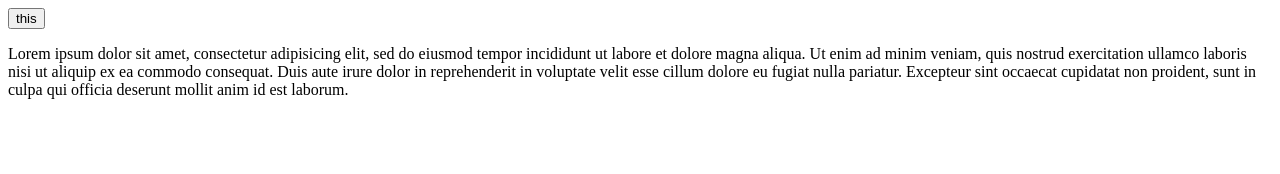
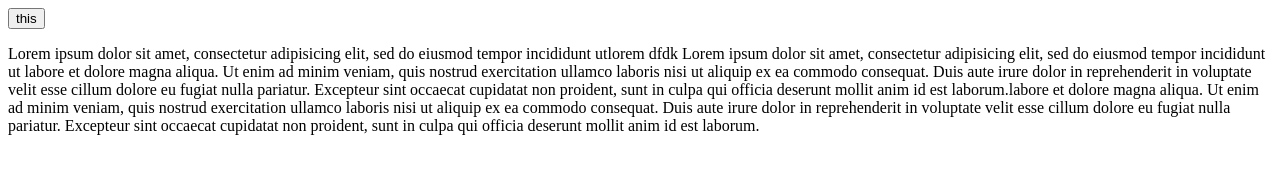
Before and after one commit to realDavidChen/MyAppTest, a plain HTML site: page index.html in a window 1280 px wide. Drawn offline with Linux system fonts and the light colour scheme.

Commit message:
changes app.js

```diff
--- a/app.js
+++ b/app.js
@@ -0,0 +1 @@
+console.log(hello);
--- a/index.html
+++ b/index.html
@@ -7,7 +7,7 @@
   <body>
     <title>This is main Title</title>
     <button type="button" name="button">this <menuitem type="command" label="Save"> </button>
-    <p>Lorem ipsum dolor sit amet, consectetur adipisicing elit, sed do eiusmod tempor incididunt ut labore et dolore magna aliqua. Ut enim ad minim veniam, quis nostrud exercitation ullamco laboris nisi ut aliquip ex ea commodo consequat. Duis aute irure dolor in reprehenderit in voluptate velit esse cillum dolore eu fugiat nulla pariatur. Excepteur sint occaecat cupidatat non proident, sunt in culpa qui officia deserunt mollit anim id est laborum.</p>
+    <p>Lorem ipsum dolor sit amet, consectetur adipisicing elit, sed do eiusmod tempor incididunt utlorem dfdk Lorem ipsum dolor sit amet, consectetur adipisicing elit, sed do eiusmod tempor incididunt ut labore et dolore magna aliqua. Ut enim ad minim veniam, quis nostrud exercitation ullamco laboris nisi ut aliquip ex ea commodo consequat. Duis aute irure dolor in reprehenderit in voluptate velit esse cillum dolore eu fugiat nulla pariatur. Excepteur sint occaecat cupidatat non proident, sunt in culpa qui officia deserunt mollit anim id est laborum.labore et dolore magna aliqua. Ut enim ad minim veniam, quis nostrud exercitation ullamco laboris nisi ut aliquip ex ea commodo consequat. Duis aute irure dolor in reprehenderit in voluptate velit esse cillum dolore eu fugiat nulla pariatur. Excepteur sint occaecat cupidatat non proident, sunt in culpa qui officia deserunt mollit anim id est laborum.</p>
     <menuitem type="command" label="Save">
   </body>
 </html>
```
